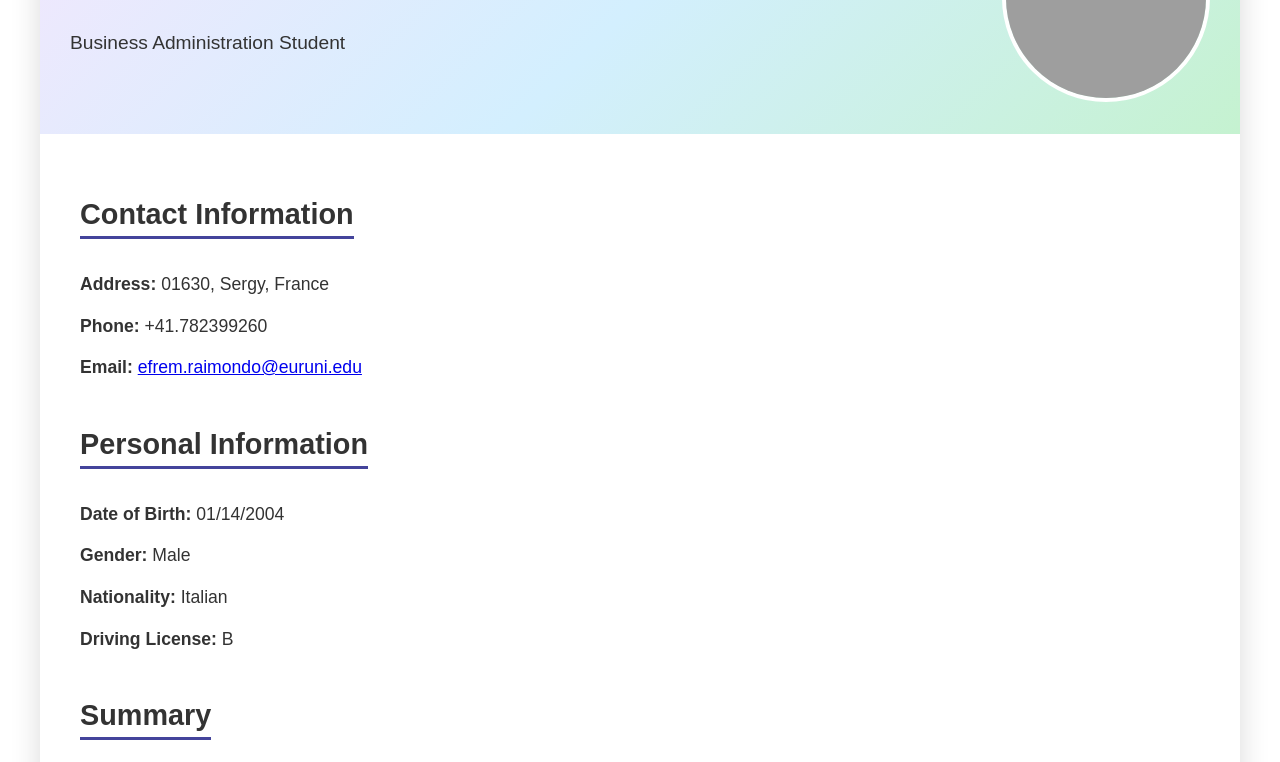
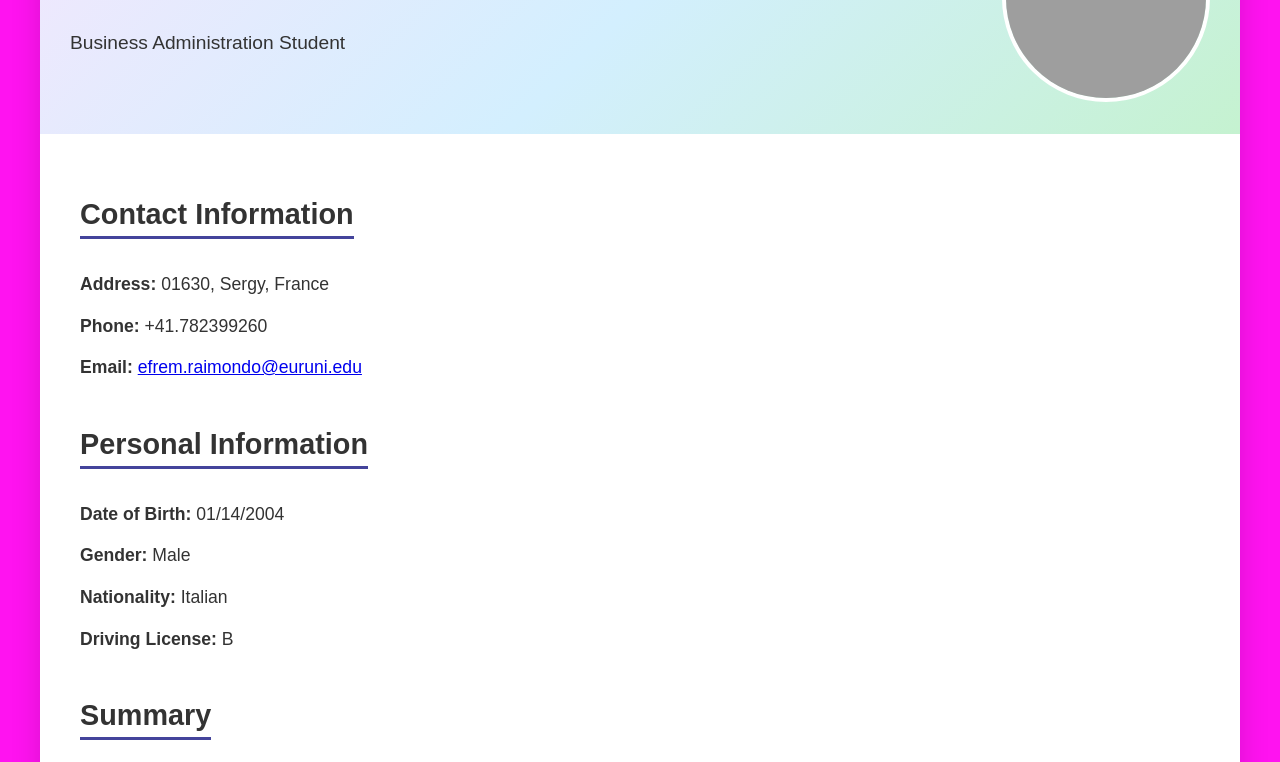
Before and after one commit to Efremdogg/CV, a plain HTML site: page index.html in a window 1280 px wide. Shown: the part 138-900 px from the top of the page. Drawn offline with Linux system fonts and the light colour scheme; grey boxes are pictures that could not be loaded.

Commit message:
Update index.html

```diff
--- a/index.html
+++ b/index.html
@@ -14,7 +14,7 @@
     <style>
         body {
             font-family: 'Arial', sans-serif;
-            background-color: ff13f0;
+            background-color: #ff13f0;
             margin: 0;
             padding: 0;
             display: flex;
```
